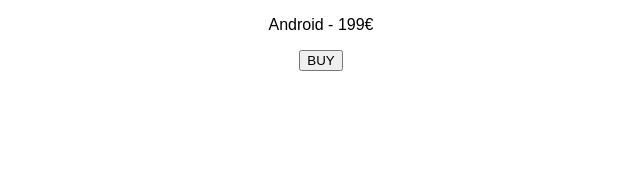
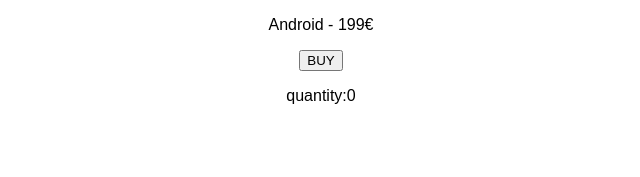
Before and after one commit to acordani/Intro_to_react, a React (Create React App) app in the folder code4startup-react/: page / in a window 1280 px wide. Shown: the top 177 px of the page, without its empty margins (319-959 px from the left). Built offline with nearby package versions, Linux system fonts and the light colour scheme.

Commit message:
working with state

```diff
--- a/code4startup-react/src/App.js
+++ b/code4startup-react/src/App.js
@@ -3,15 +3,26 @@
 import './App.css';
 
 class Product extends Component {
+  constructor() {
+    super();
+    this.state = {
+      qty:0
+    };
+  }
 
   buy = () => {
     alert("Vous avez acheté un smartphone Android");
+    this.setState({
+      qty: this.state.qty + 1
+    });
   }
+
   render() {
     return (
       <div className="App" >
         <p>Android - 199€</p>
         <button onClick={this.buy} type="submit">BUY</button>
+        <p>quantity:{this.state.qty}</p>
       </div>
     );
   }
```
Also changed, not shown: 1 other file (tests, documents, lock files or other folders).
